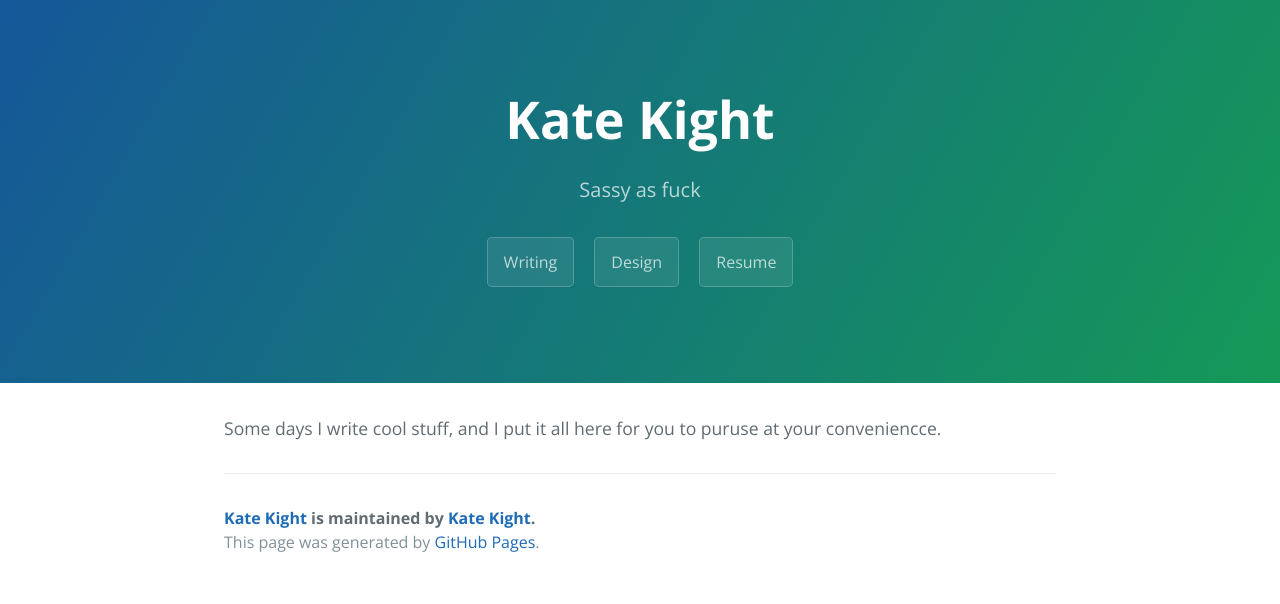
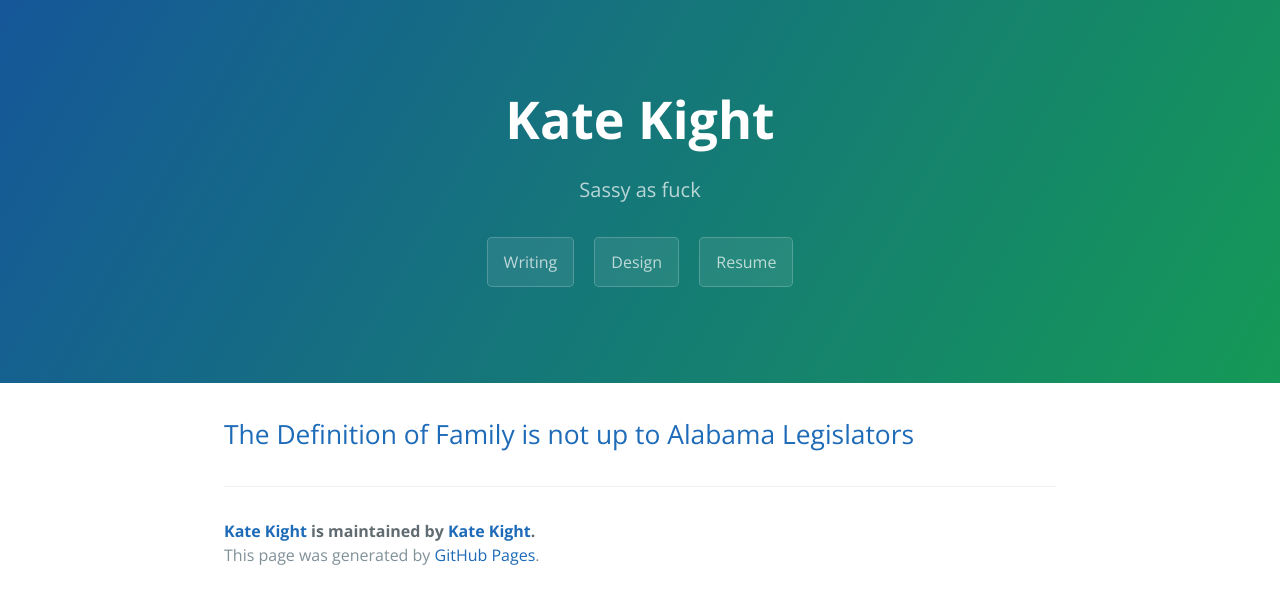
Before and after one commit to Flyakight/flyakight.github.io, a Jekyll site: the page built from _posts/2017-03-15-writing.markdown, in a window 1280 px wide. Shown: the top 604 px of the page. Built offline with Jekyll 4.4.1, drawn with Linux system fonts in a browser that asks for light colours.

Commit message:
Update 2017-03-15-writing.markdown

```diff
--- a/_posts/2017-03-15-writing.markdown
+++ b/_posts/2017-03-15-writing.markdown
@@ -5,4 +5,8 @@ date:   2017-03-15 17:05:00
 categories: main
 ---
 
-Some days I write cool stuff, and I put it all here for you to puruse at your conveniencce.
+<h2>
+<a href="http://www.nbcnews.com/feature/nbc-out/opinion-definition-family-not-alabama-legislators-n724171">
+The Definition of Family is not up to Alabama Legislators
+</a>
+</h2>
```
